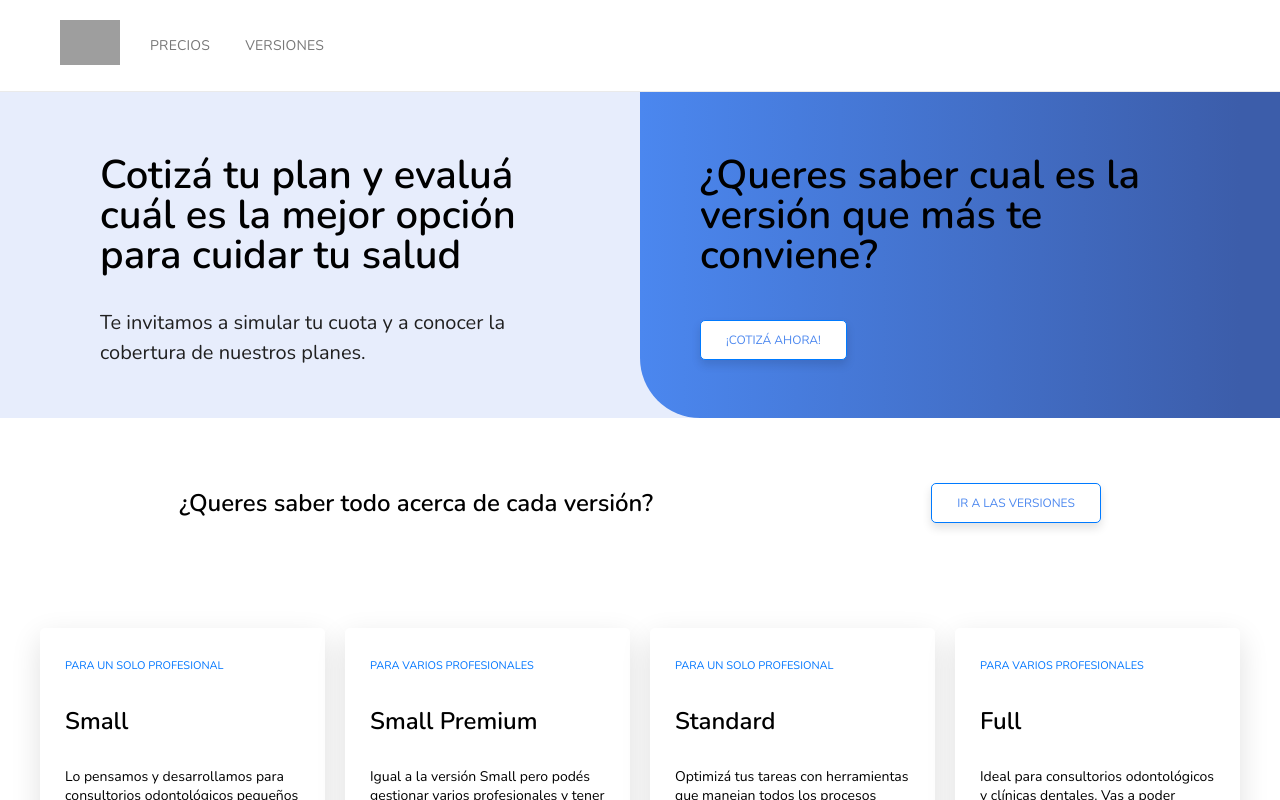
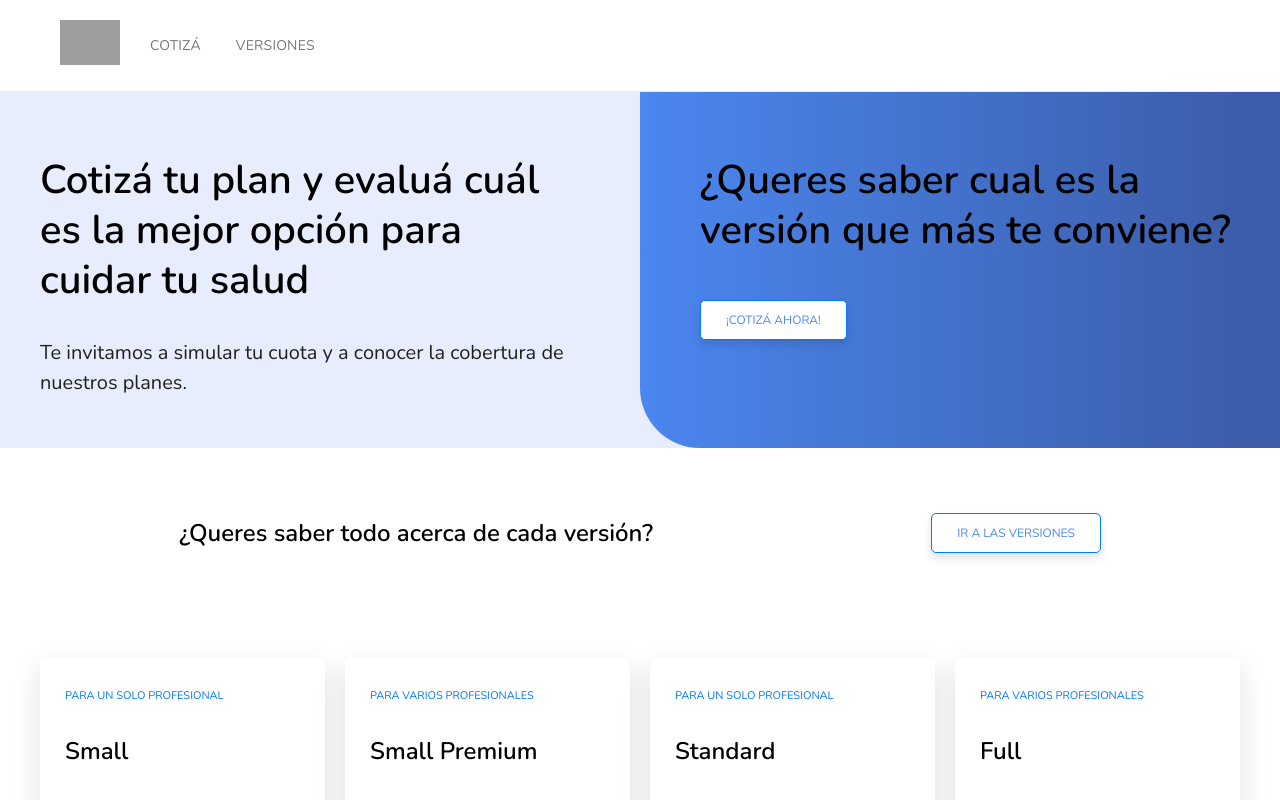
Before and after one commit to juanpernu/bilog-payments, a Next.js app: page / in a window 1280 px wide. Shown: the top 800 px of the page. Built offline with nearby package versions, Linux system fonts and the light colour scheme; grey boxes are pictures that could not be loaded.

Commit message:
Fixed some styles.

```diff
--- a/components/BannerCta/index.scss
+++ b/components/BannerCta/index.scss
@@ -2,33 +2,36 @@
 
 /* STYLES FOR MOBILE */
 @media only screen and (max-width: 750px) {
-  .bannerCta--container {
+  .bannerCta {
+    &--container {
       background-color: $bilog-white;
     }
-  .bannerCta--content {
+    &--content {
       padding: 40px 30px;
       display: flex;
       align-items: center;
       flex-direction: column;
     }
-  .bannerCta--title {
+    &--title {
       font-size: $font-size-26;
       font-weight: 600;
       line-height: 1.1;
       margin: 0;
       padding: 10px 0 30px;
     }
-  .bannerCta--buttons {
+    &--buttons {
       width: 100%;
+    }
   }
 }
 
 /* STYLES FOR DESKTOP */
 @media only screen and (min-width: 751px) {
-  .bannerCta--container {
+  .bannerCta {
+    &--container {
       background-color: $bilog-white;
     }
-  .bannerCta--content {
+    &--content {
       padding: 50px 0;
       height: 150px;
       max-width: 1200px;
@@ -37,7 +40,7 @@
       align-items: center;
       justify-content: space-around;
     }
-  .bannerCta--title {
+    &--title {
       font-size: $font-size-24;
       font-weight: 600;
       margin: 20px 0 0;
@@ -45,3 +48,4 @@
       max-width: 600px;
     }
   }
+}
--- a/components/CoverSplit/index.scss
+++ b/components/CoverSplit/index.scss
@@ -52,7 +52,7 @@
     .left-content {
       height: 100%;
       background: $bilog-gray-blue-light;
-      padding: 30px 60px;
+      padding: 30px 60px 30px 0;
 
       // MOBILE
       @media (min-width: 320px) and (max-width: 767px) {
@@ -62,7 +62,7 @@
       .left-title {
         color: $bilog-black;
         font-size: $font-size-40;
-        line-height: 1;
+        line-height: 1.25;
         font-weight: $fw-bold;
         text-align: left;
       }
@@ -81,7 +81,7 @@
       background: rgb(75,135,239);
       background: linear-gradient(90deg, rgba(75,135,239,1) 0%, rgba(60,93,170,1) 100%);
       border-bottom-left-radius: 60px;
-      padding: 30px 60px;
+      padding: 30px 0 30px 60px;
 
       // MOBILE
       @media (min-width: 320px) and (max-width: 767px) {
@@ -92,7 +92,7 @@
       .right-title {
         color: $bilog-black;
         font-size: $font-size-40;
-        line-height: 1;
+        line-height: 1.25;
         font-weight: $fw-bold;
         text-align: left;
         margin-bottom: 45px;
--- a/components/Layout/Header/index.js
+++ b/components/Layout/Header/index.js
@@ -12,7 +12,7 @@ const Header = () => {
         </span>
         <span className="menu-item">
           <Link href="/pricing">
-            <a className="link">Precios</a>
+            <a className="link">Cotizá</a>
           </Link>
           <Link href="/versions">
             <a className="link">Versiones</a>
```
Lines whose indentation alone changed are shown as unchanged.
